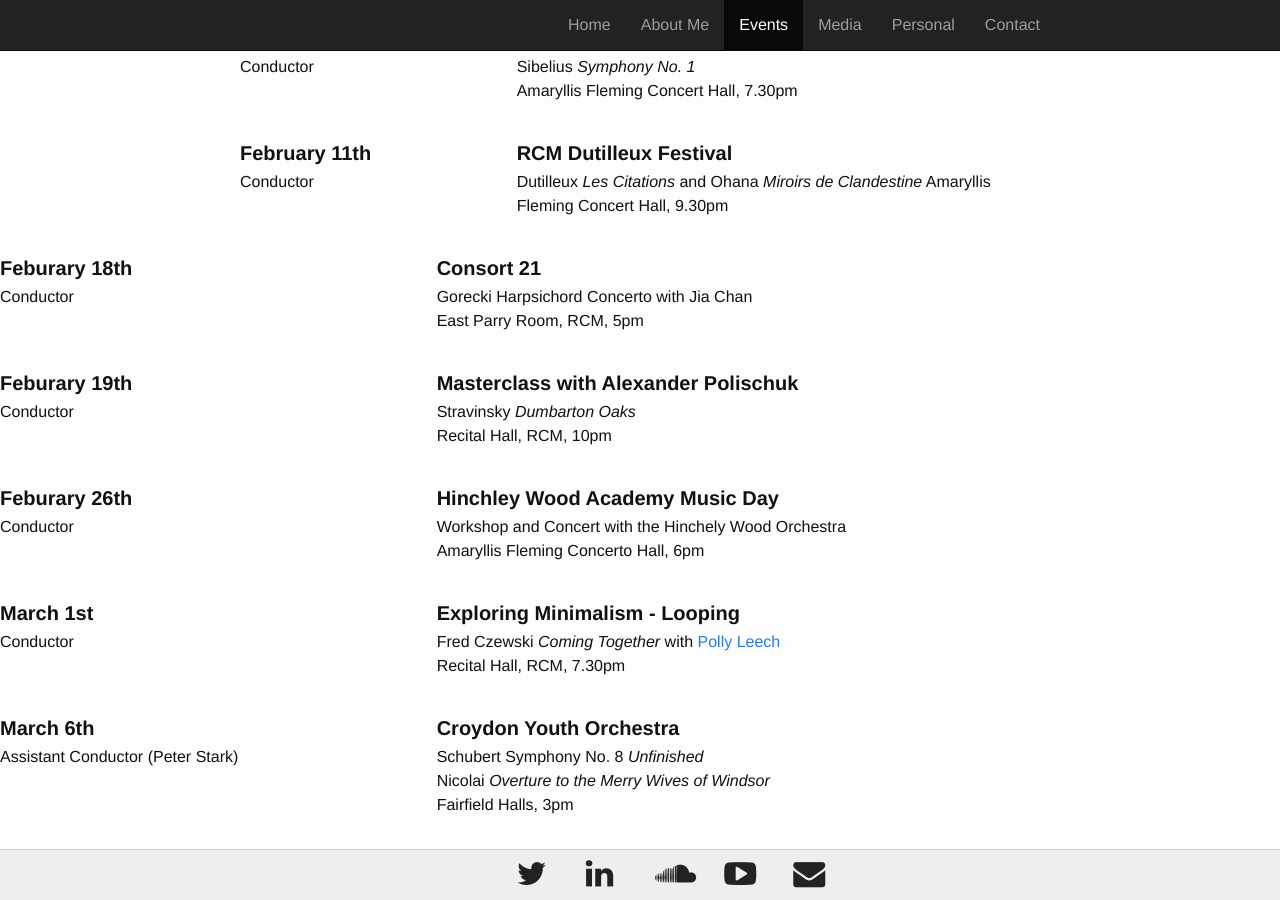
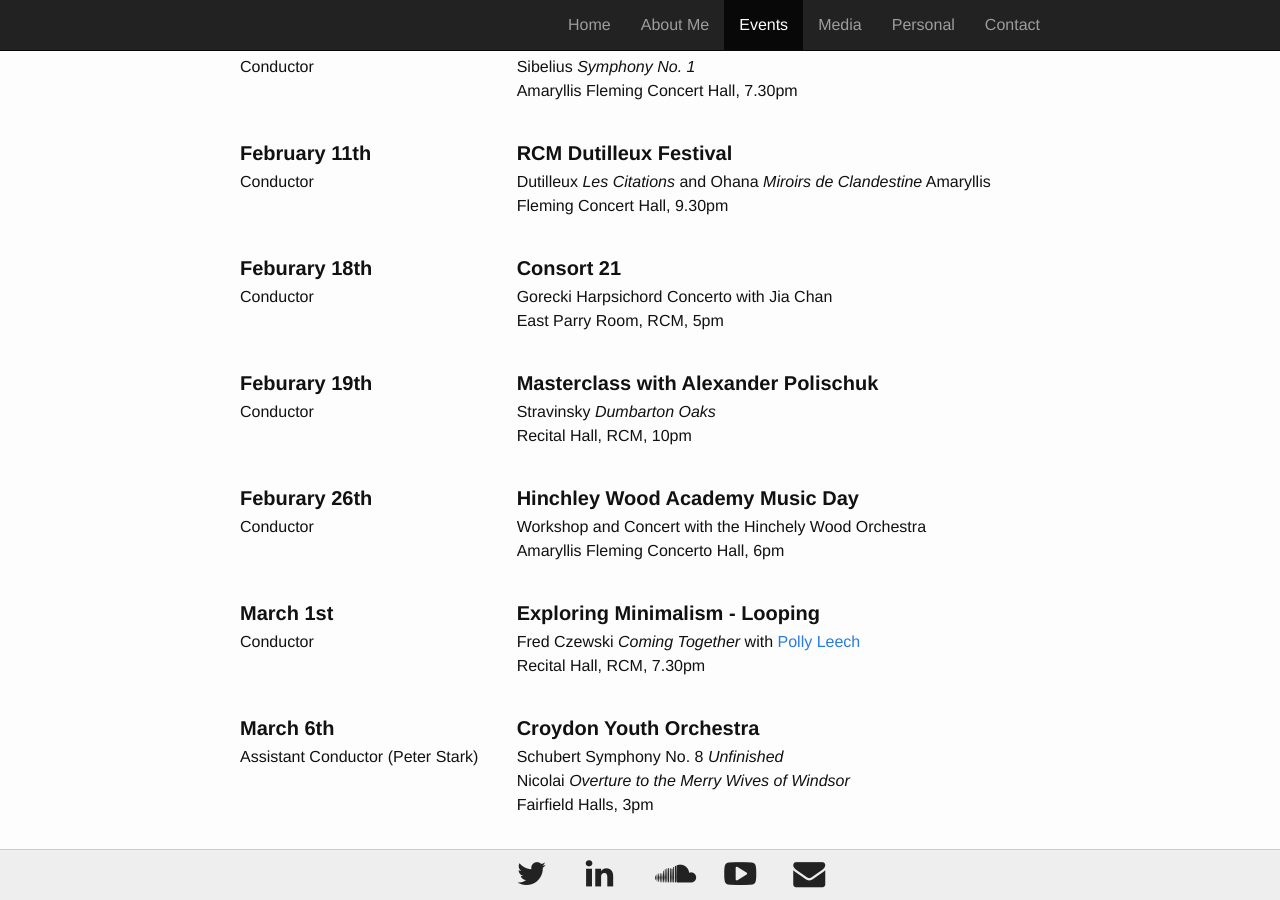
Before and after one commit to musicman10201/musicman10201.github.io, a Jekyll site: the page built from events.html, in a window 1280 px wide and 900 px high, scrolled down 400 px. Built offline with Jekyll 4.4.1, drawn with Linux system fonts in a browser that asks for light colours.

Commit message:
add html-purifier and fix display

```diff
--- a/Gemfile
+++ b/Gemfile
@@ -1,2 +1,3 @@
 source 'https://rubygems.org'
 gem 'github-pages'
+gem 'html-proofer'
--- a/_includes/image.html
+++ b/_includes/image.html
@@ -1,5 +1,5 @@
 <div class="col-xs-6 col-md-3">
   <a href="{{ include.base }}.jpg" data-lightbox="mark" class="thumbnail">
-    <img src="{{ include.base }}_thumb.png" data-title="{{ include.title }}"/>
+    <img src="{{ include.base }}_thumb.png" data-title="{{ include.title }}" alt="{{ include.title }}"/>
   </a>
 </div>
--- a/events.html
+++ b/events.html
@@ -23,7 +23,6 @@ permalink: /events/
     <p>{{ event.subdescription }}</p>
   </div>
 </div>
-</div>
 {% endfor %}
 
     <div role="tabpanel" class="tab-pane" id="Previous">
```
Also changed, not shown: .travis.yml, 1 other file.
